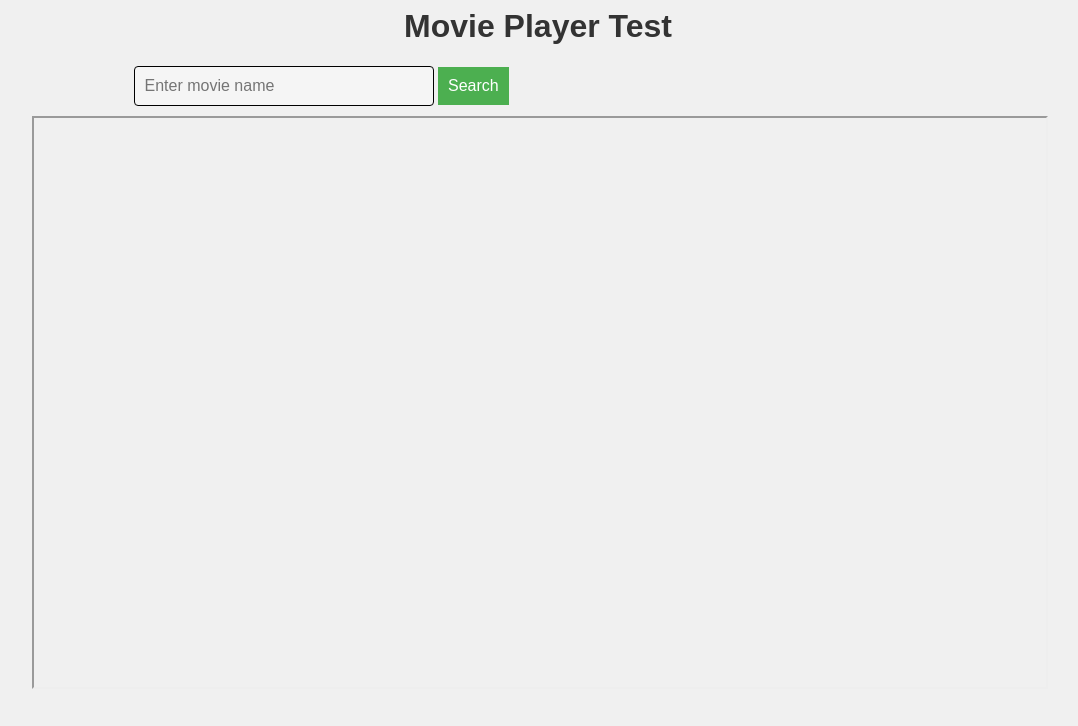
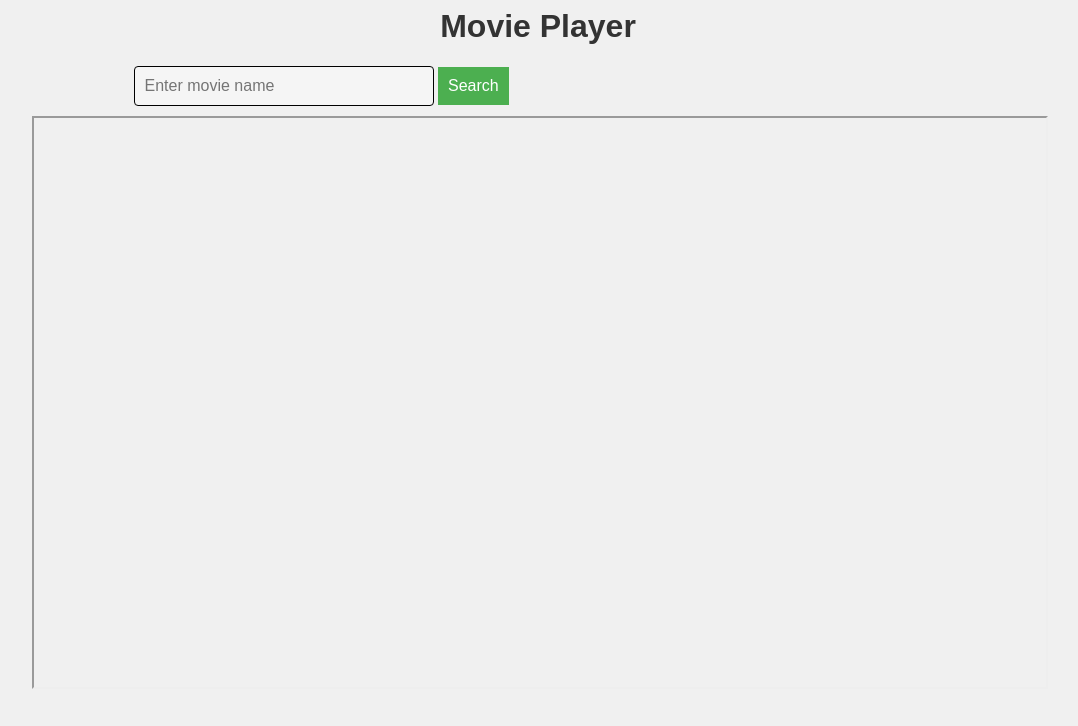
Before and after one commit to HxnterCode/movies-app, a plain HTML site: page index.html in a window 1280 px wide. Shown: the whole page, without its empty margins (102-1180 px from the left). Drawn offline with Linux system fonts and the light colour scheme.

Commit message:
Update index.html

```diff
--- a/index.html
+++ b/index.html
@@ -51,7 +51,7 @@
   </head>
   <body>
     <div class="container">
-      <h1>Movie Player Test</h1>
+      <h1>Movie Player</h1>
       <!-- HTML code for the search bar -->
       <div class="container">
         <input
```
